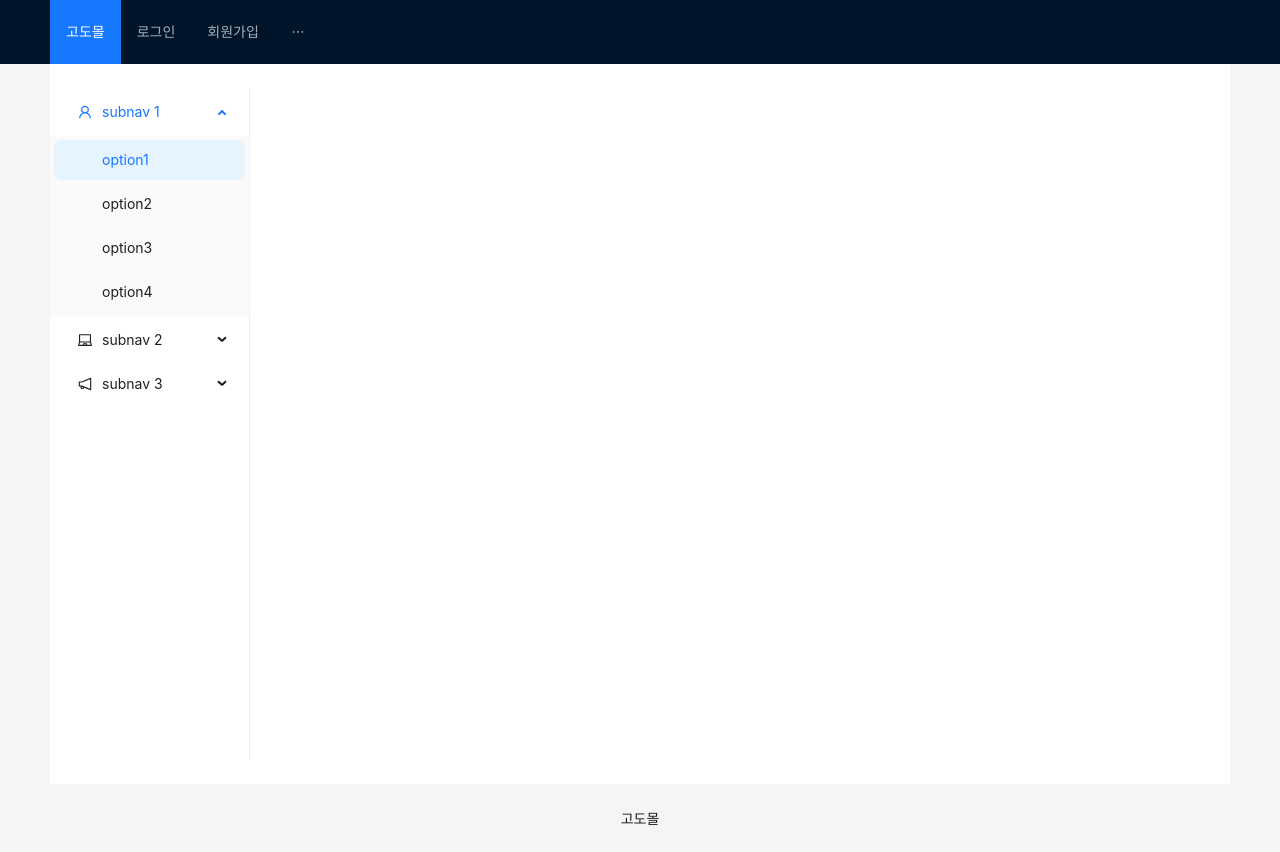
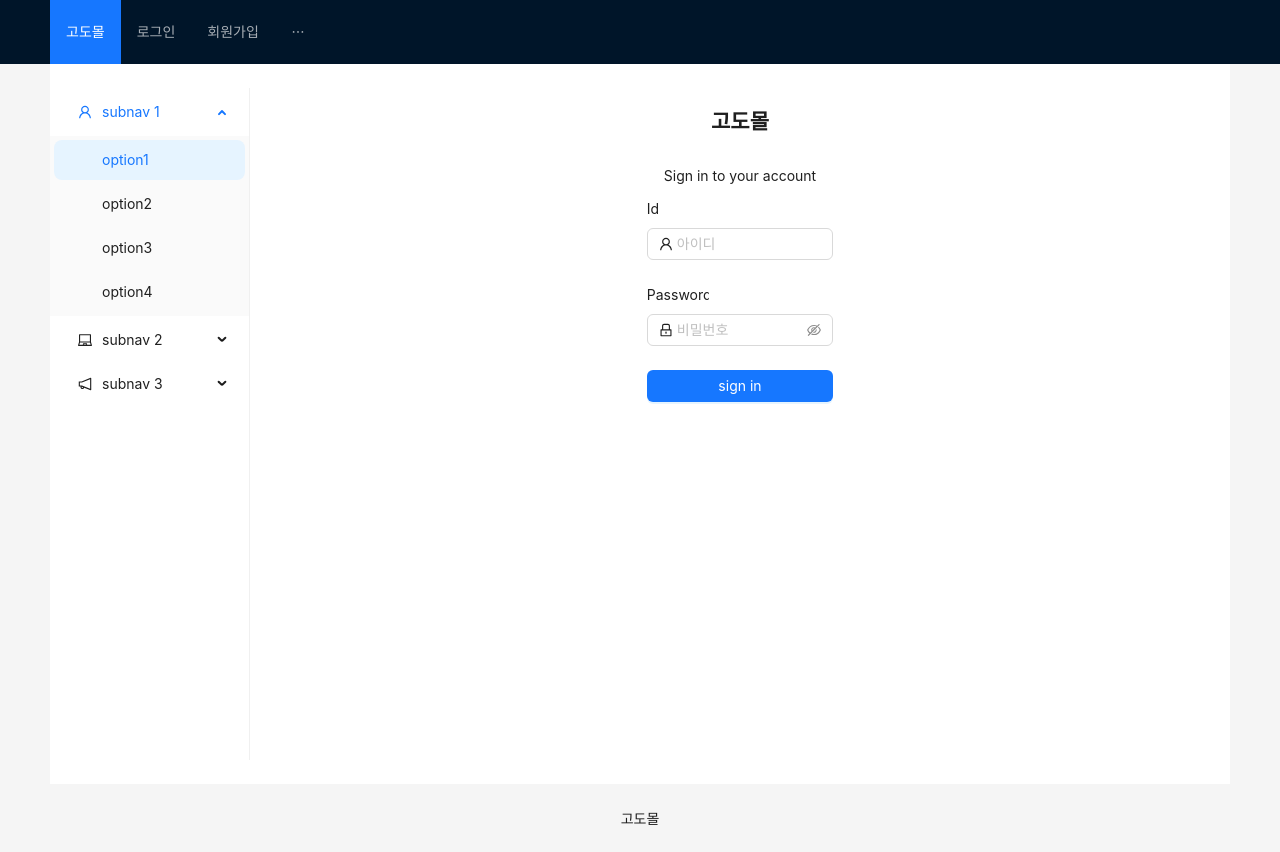
Before and after one commit to practice-server-side/Product-React, a React (Create React App) app: page /login in a window 1280 px wide. Built offline with nearby package versions, Linux system fonts and the light colour scheme.

Commit message:
login page 추가

```diff
--- a/src/App.js
+++ b/src/App.js
@@ -3,6 +3,7 @@ import "./App.css";
 import { Routes, Route, BrowserRouter } from "react-router-dom";
 import JoinPage from "./page/Join.page.tsx";
 import MainPage from "./page/Main.page.tsx";
+import LoginPage from "./page/Login.page.tsx";
 
 import DefalutLayout from "./components/layouts/DefaultLayout";
 
@@ -13,6 +14,7 @@ function App() {
         <Routes>
           <Route path="/joinPage" element={<JoinPage />} />
           <Route path="/mainPage" element={<MainPage />} />
+          <Route path="/login" element={<LoginPage />} />
         </Routes>
       </DefalutLayout>
     </BrowserRouter>
--- /dev/null
+++ b/src/hook/LoginHook.ts
@@ -0,0 +1,37 @@
+import { useState } from "react";
+
+interface LoginFormState {
+  loginId: string;
+  password: string;
+}
+
+export const useLoginForm = () => {
+  const [loginForm, setLoginForm] = useState<LoginFormState>({
+    loginId: "",
+    password: ""
+  });
+
+  const handleLoginIdChange = (e: React.ChangeEvent<HTMLInputElement>) => {
+    setLoginForm((prev) => ({ ...prev, loginId: e.target.value }));
+  };
+
+  const handlePasswordChange = (e: React.ChangeEvent<HTMLInputElement>) => {
+    setLoginForm((prev) => ({ ...prev, password: e.target.value }));
+  };
+
+  const handleJoin = () => {
+    const apiRequest = true;
+    if (apiRequest) {
+      return "비밀번호가 일치하지 않습니다.";
+    } else {
+      return alert("로그인 성공");
+    }
+  };
+
+  return {
+    loginForm,
+    handleLoginIdChange,
+    handlePasswordChange,
+    handleJoin
+  };
+};
--- /dev/null
+++ b/src/page/Login.page.tsx
@@ -0,0 +1,78 @@
+import { Form, Input, Button } from "antd";
+import { LockOutlined, UserOutlined } from "@ant-design/icons";
+
+import { useLoginForm } from "../hook/LoginHook";
+
+type FieldType = {
+  username?: string;
+  password?: string;
+  remember?: string;
+  loginId?: string;
+  loginPassword?: string;
+};
+
+export const LoginPage = () => {
+  const { loginForm, handleLoginIdChange, handlePasswordChange } =
+    useLoginForm();
+
+  const [form] = Form.useForm();
+
+  const onFinish = (values: unknown) => {
+    console.log("Success:", values);
+  };
+
+  const onFinishFailed = (errorInfo: unknown) => {
+    console.log("Failed:", errorInfo);
+  };
+
+  return (
+    <main
+      style={{
+        display: "flex",
+        flexDirection: "column",
+        justifyContent: "center",
+        alignItems: "center"
+      }}
+    >
+      <h2>고도몰</h2>
+      <p>Sign in to your account</p>
+
+      <Form
+        name="basic"
+        layout={"vertical"}
+        form={form}
+        labelCol={{ span: 8 }}
+        style={{ maxWidth: 600, width: "20%" }}
+        initialValues={{ remember: true }}
+        onFinish={onFinish}
+        onFinishFailed={onFinishFailed}
+        autoComplete="off"
+      >
+        <Form.Item<FieldType> label="Id" name="loginId">
+          <Input
+            prefix={<UserOutlined className="site-form-item-icon" />}
+            placeholder="아이디"
+            value={loginForm.loginId}
+            onChange={handleLoginIdChange}
+          />
+        </Form.Item>
+
+        <Form.Item<FieldType> label="Password" name="loginPassword">
+          <Input.Password
+            prefix={<LockOutlined className="site-form-item-icon" />}
+            placeholder="비밀번호"
+            value={loginForm.password}
+            onChange={handlePasswordChange}
+          />
+        </Form.Item>
+        <Form.Item>
+          <Button type="primary" htmlType="submit" block>
+            sign in
+          </Button>
+        </Form.Item>
+      </Form>
+    </main>
+  );
+};
+
+export default LoginPage;
```
